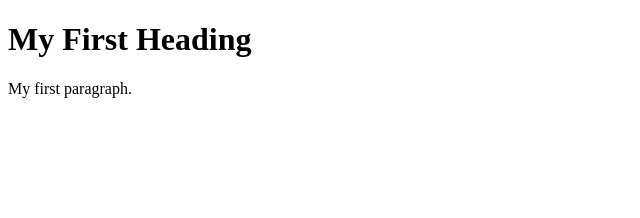
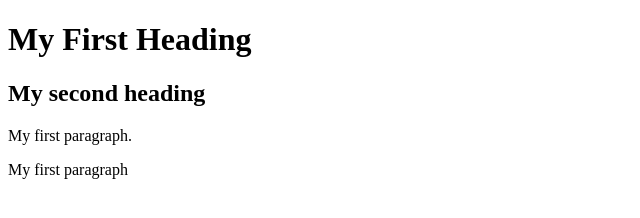
Before and after one commit to samanta-123/my-first-webpage, a plain HTML site: page index.html in a window 1280 px wide. Shown: the whole page, without its empty margins (0-640 px from the left). Drawn offline with Linux system fonts and the light colour scheme.

Commit message:
Update index.html

```diff
--- a/index.html
+++ b/index.html
@@ -4,7 +4,9 @@
 <body>
 
 <h1>My First Heading</h1>
+  <h2>My second heading</h2>
 <p>My first paragraph.</p>
+  <p>My first paragraph</p>
 
 </body>
 </html>
```
